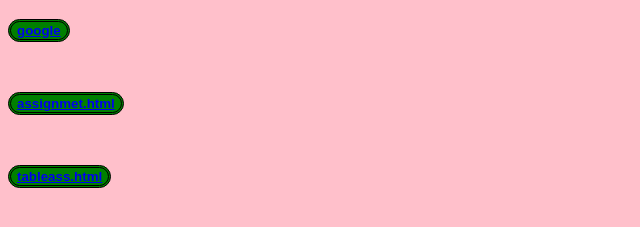
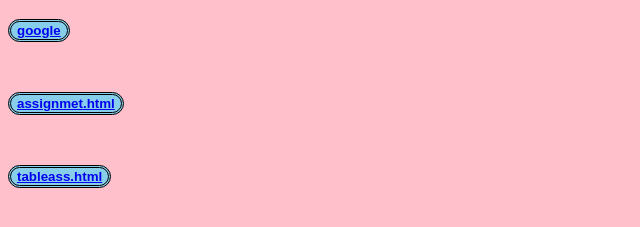
Before and after one commit to himansh8u/himansh8u.github.io, a plain HTML site: page index.html in a window 1280 px wide. Shown: the part 61-288 px from the top of the page, without its empty margins (0-640 px from the left). Drawn offline with Linux system fonts and the light colour scheme.

Commit message:
Update index.html

```diff
--- a/index.html
+++ b/index.html
@@ -9,11 +9,11 @@
             h1{
                 color: purple;
             }
-            button{background-color: green;
+            button{background-color: skyblue;
                    font-weight:bolder;
                    border-radius: 30px;
                    border: double;
-                   box-shadow: blue;
+                   box-shadow:yellow;
             }
         </style>
     </head>
```
